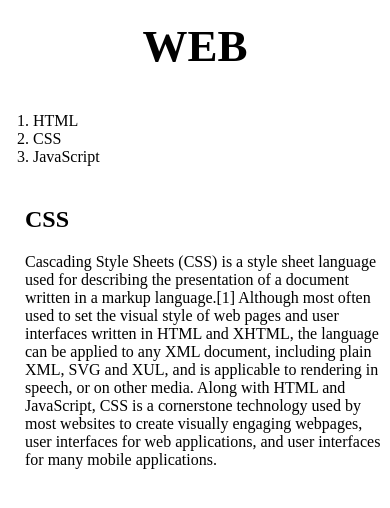
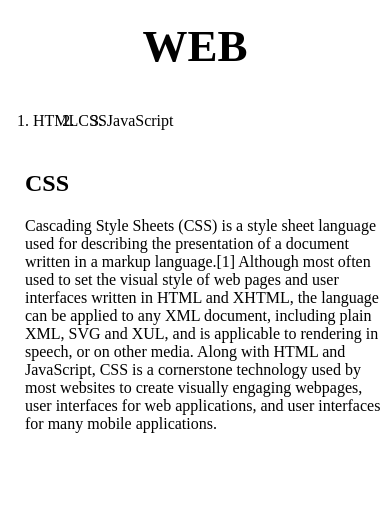
Before and after one commit to ChoHyunWoong/Web, a plain HTML site: page mediaq.html in a window 390 px wide. Drawn offline with Linux system fonts and the light colour scheme.

Commit message:
Update mediaq.html

```diff
--- a/mediaq.html
+++ b/mediaq.html
@@ -38,10 +38,10 @@
       #grid{
         display: block;
       }
-      ol{
+      #grid ol{
         border-right:none;
         display:grid;
-        grid-template-columns: repeat(auto-fit, minmax(100px, 1fr));
+        grid-template-columns: 1fr 1fr 1fr;
       }
       h1 {
         border-bottom:none;
```
